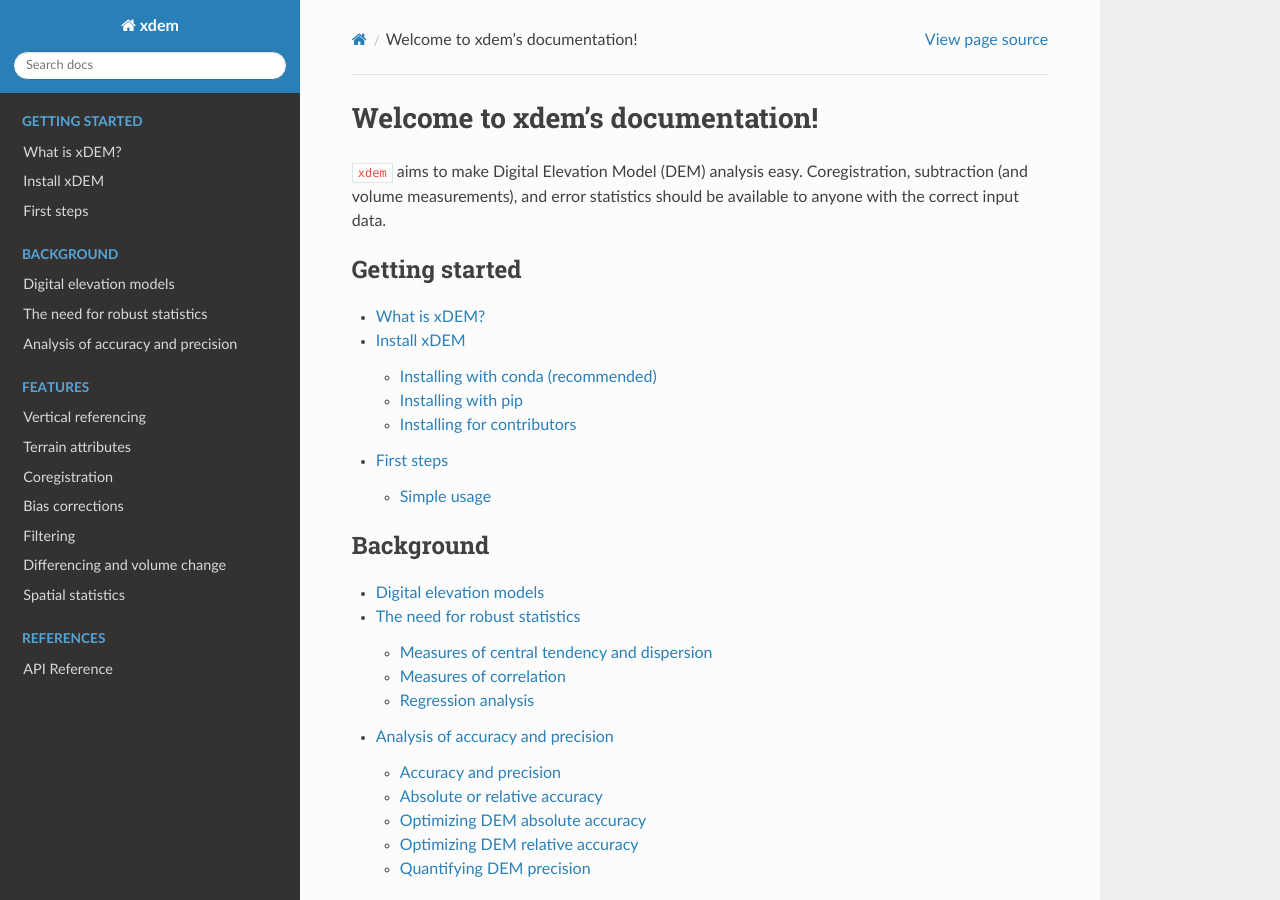
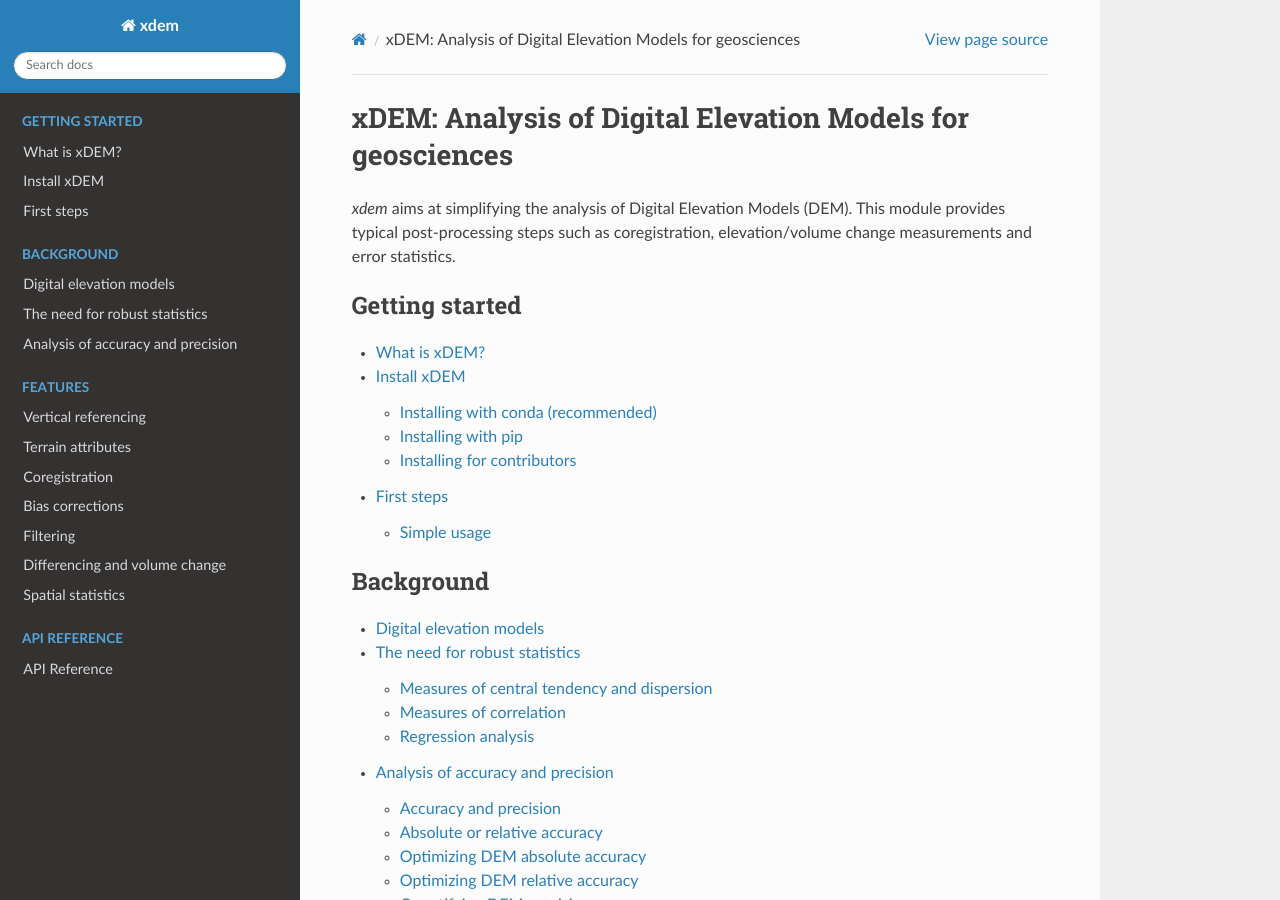
Before and after one commit to GlacioHack/xdem, a Sphinx documentation site: the page built from docs/source/index.rst, in a window 1280 px wide and 900 px high. Built offline with Sphinx 7.4.7 and the Read the Docs theme 2.0.0, drawn with Linux system fonts in a browser that asks for light colours; pages that are not in the unit, such as notebooks, are missing from menus; the version number is read from the project's files by our own code; some of the changed text lies outside the part shown.

Commit message:
Update index.rst

```diff
--- a/docs/source/index.rst
+++ b/docs/source/index.rst
@@ -3,11 +3,9 @@
    You can adapt this file completely to your liking, but it should at least
    contain the root `toctree` directive.
 
-Welcome to xdem's documentation!
+xDEM: Analysis of Digital Elevation Models for geosciences
 ================================
-``xdem`` aims to make Digital Elevation Model (DEM) analysis easy.
-Coregistration, subtraction (and volume measurements), and error statistics should be available to anyone with the correct input data.
-
+*xdem* aims at simplifying the analysis of Digital Elevation Models (DEM). This module provides typical post-processing steps such as coregistration, elevation/volume change measurements and error statistics.
 
 .. toctree::
    :maxdepth: 2
@@ -46,7 +44,7 @@ Coregistration, subtraction (and volume measurements), and error statistics shou
 
 .. toctree::
    :maxdepth: 2
-   :caption: References
+   :caption: API Reference
 
    api.rst
 
```
